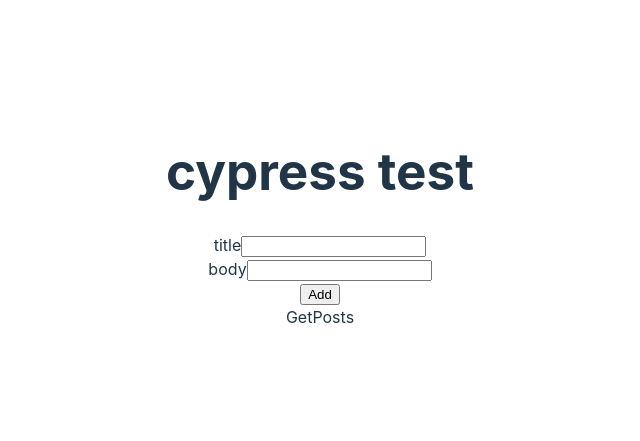
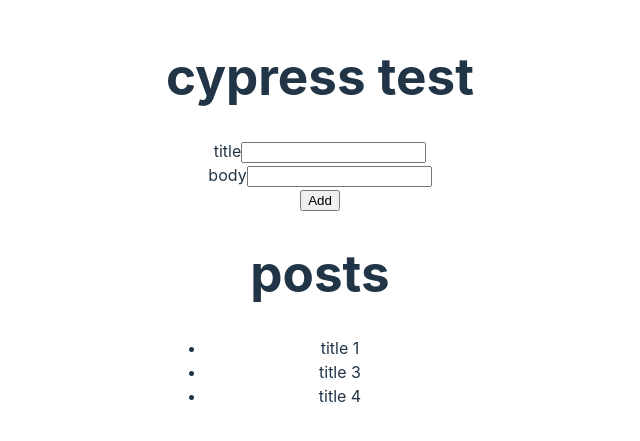
Before and after one commit to Arman-Abbasian/react-vite-cypress, a React (Vite) app: page / in a window 1280 px wide. Shown: the part 181-622 px from the top of the page, without its empty margins (320-960 px from the left). Built offline with nearby package versions, Linux system fonts and the light colour scheme; data requests are answered from the project's data file.

Commit message:
make GetPost component

```diff
--- /dev/null
+++ b/src/CommonTypes.tsx
@@ -0,0 +1,5 @@
+export type FormResType={
+    id:string,
+    title:string,
+    body:string
+}
--- a/src/components/Post/AddPost.tsx
+++ b/src/components/Post/AddPost.tsx
@@ -1,16 +1,12 @@
 import axios, { AxiosResponse } from "axios";
 import { useState } from "react"
+import { FormResType } from "../../CommonTypes";
 
 type FormDataType={
     title:string,
     body:string
 }
 
-export type FormResType={
-    id:string,
-    title:string,
-    body:string
-}
 
 function AddPost() {
     const [formData,setFormData]=useState<FormDataType>({title:"",body:""});
--- a/src/components/Post/GetPosts.tsx
+++ b/src/components/Post/GetPosts.tsx
@@ -1,18 +1,25 @@
 import axios from "axios"
 import { useEffect, useState } from "react"
-import { FormResType } from "./AddPost"
+import { FormResType } from "../../CommonTypes"
+
 
 
 function GetPosts() {
-    const [posts,setPosts]=useState<FormResType>([])
+    const [posts,setPosts]=useState<FormResType[]>([])
     useEffect(()=>{
         axios.get("http://localhost:4000/posts").then(res=>{
         setPosts(res.data)
         }).catch((err)=>console.log(err))
     },[])
   return (
-    <div>GetPosts</div>
+    <div>
+      <h1>posts</h1>
+      <ul>
+        {posts.map((item)=>{
+          return <li key={item.id}>{item.title}</li>
+        })}
+      </ul>
+    </div>
   )
 }
-
 export default GetPosts
```
